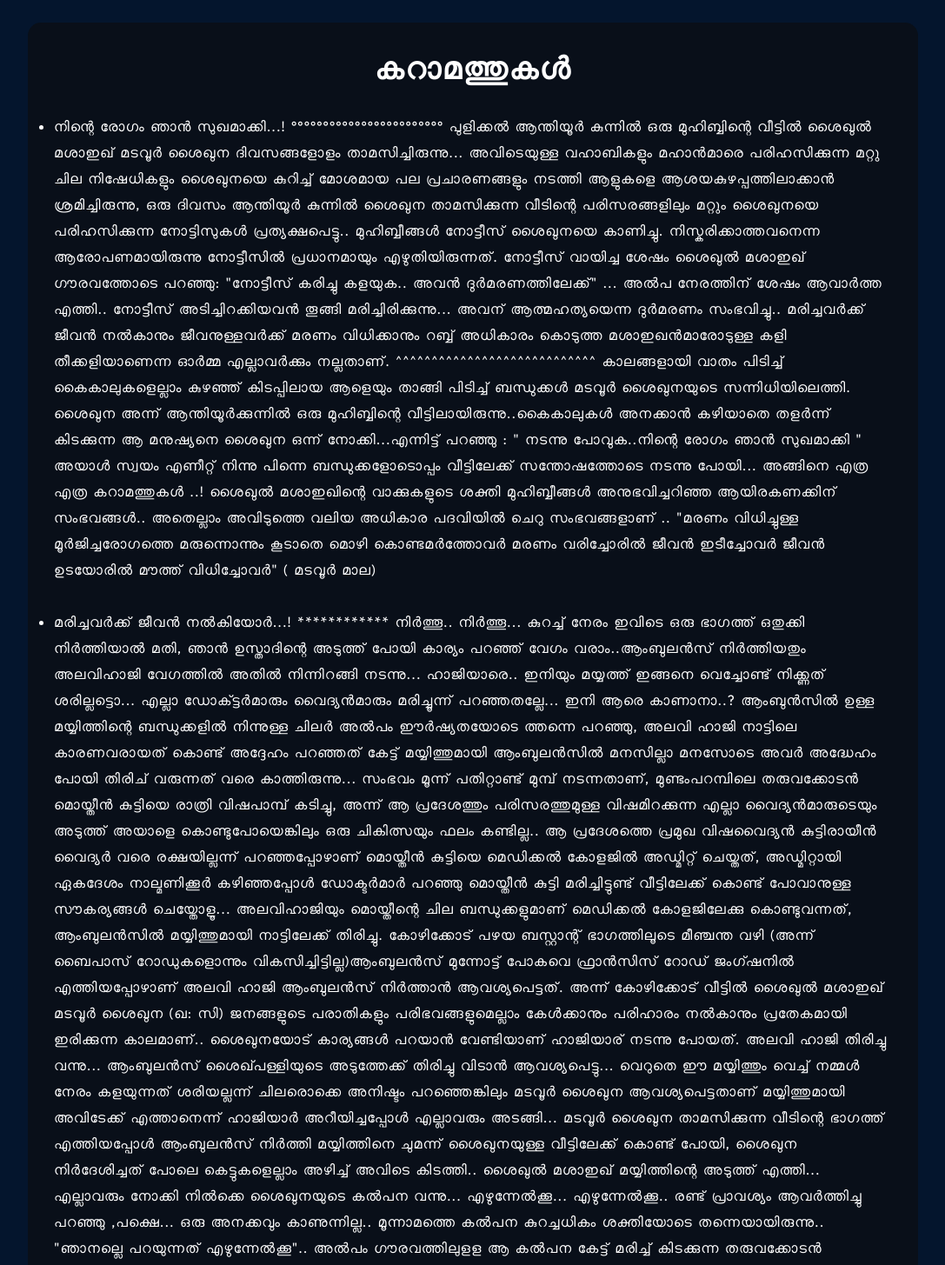
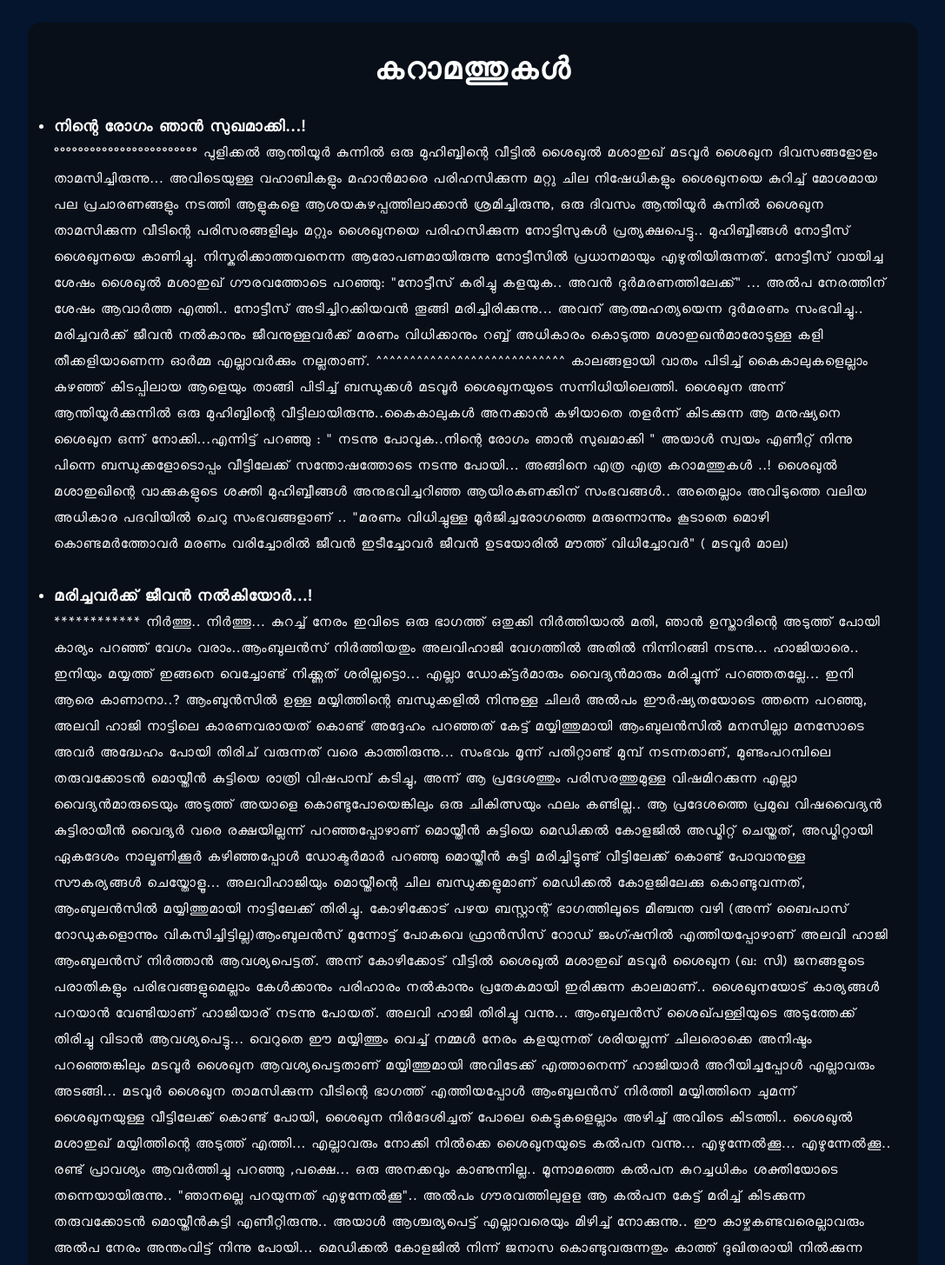
Before and after one commit to sadikalike/Cm-Portfolio, a React (Vite) app in the folder cmsample/: page / in a window 1280 px wide. Shown: the part 5160-6615 px from the top of the page at 87% size, without its empty margins (96-1183 px from the left). Built offline with nearby package versions, Linux system fonts and the light colour scheme.

Commit message:
updatoin fonts

```diff
--- a/cmsample/src/components/Foot/Foot.module.css
+++ b/cmsample/src/components/Foot/Foot.module.css
@@ -11,6 +11,7 @@
 .title{
       font-size: 40px;
       font-weight: 400;
+      text-align: center;
 
 }
 .insta{
--- a/cmsample/src/components/Samplek/Samplek.jsx
+++ b/cmsample/src/components/Samplek/Samplek.jsx
@@ -11,7 +11,7 @@ function Samplek() {
 
        <ul className={styles.page}>
         <li>
-        നിന്റെ രോഗം ഞാൻ സുഖമാക്കി...!
+        <h3>നിന്റെ രോഗം ഞാൻ സുഖമാക്കി...!</h3>
 °°°°°°°°°°°°°°°°°°°°°°°°
          പുളിക്കൽ ആന്തിയൂർ കുന്നിൽ ഒരു മുഹിബ്ബിന്റെ വീട്ടിൽ ശൈഖുൽ മശാഇഖ് മടവൂർ ശൈഖുന ദിവസങ്ങളോളം താമസിച്ചിരുന്നു... അവിടെയുള്ള വഹാബികളും മഹാൻമാരെ പരിഹസിക്കുന്ന മറ്റു ചില നിഷേധികളും ശൈഖുനയെ കുറിച്ച്  മോശമായ പല പ്രചാരണങ്ങളും നടത്തി ആളുകളെ ആശയകുഴപ്പത്തിലാക്കാൻ ശ്രമിച്ചിരുന്നു,
 ഒരു ദിവസം ആന്തിയൂർ കുന്നിൽ ശൈഖുന താമസിക്കുന്ന വീടിന്റെ പരിസരങ്ങളിലും മറ്റും ശൈഖുനയെ പരിഹസിക്കുന്ന നോട്ടിസുകൾ പ്രത്യക്ഷപെട്ടു.. മുഹിബ്ബീങ്ങൾ നോട്ടീസ് ശൈഖുനയെ കാണിച്ചു. നിസ്കരിക്കാത്തവനെന്ന  ആരോപണമായിരുന്നു നോട്ടീസിൽ പ്രധാനമായും എഴുതിയിരുന്നത്.
@@ -30,7 +30,8 @@ function Samplek() {
                 (   മടവൂർ മാല)
         </li>
         <br></br>
-<li>മരിച്ചവർക്ക് ജീവൻ നൽകിയോർ...!
+<li>
+  <h3>മരിച്ചവർക്ക് ജീവൻ നൽകിയോർ...!</h3>
  ************
 നിർത്തൂ.. നിർത്തൂ... കുറച്ച് നേരം ഇവിടെ ഒരു ഭാഗത്ത് ഒതുക്കി നിർത്തിയാൽ മതി, ഞാൻ ഉസ്താദിന്റെ അടുത്ത് പോയി കാര്യം പറഞ്ഞ് വേഗം വരാം..ആംബുലൻസ് നിർത്തിയതും അലവിഹാജി വേഗത്തിൽ അതിൽ നിന്നിറങ്ങി നടന്നു...
 ഹാജിയാരെ.. ഇനിയും മയ്യത്ത് ഇങ്ങനെ വെച്ചോണ്ട് നിക്ക്ണത് ശരില്ലട്ടൊ...
--- a/cmsample/src/components/Samplek/Samplek.module.css
+++ b/cmsample/src/components/Samplek/Samplek.module.css
@@ -31,6 +31,7 @@
       word-spacing: 2px;
       text-align: start;
       margin-top: 30px;
+      font-size:15px;
 }
 
 @media screen and (max-width:830px){
@@ -53,6 +54,6 @@
       letter-spacing: 0;
       line-height: 20px;
       word-spacing: 2px;
-      font-size: small;
+      font-size: 18px;
 }
 }
--- a/cmsample/src/components/about.jsx/About.module.css
+++ b/cmsample/src/components/about.jsx/About.module.css
@@ -58,7 +58,7 @@
       letter-spacing: 0;
       line-height: 26px;
       word-spacing: 2px;
-      font-size: 14px;
+      font-size: 15px;
 
 }
 }
```
